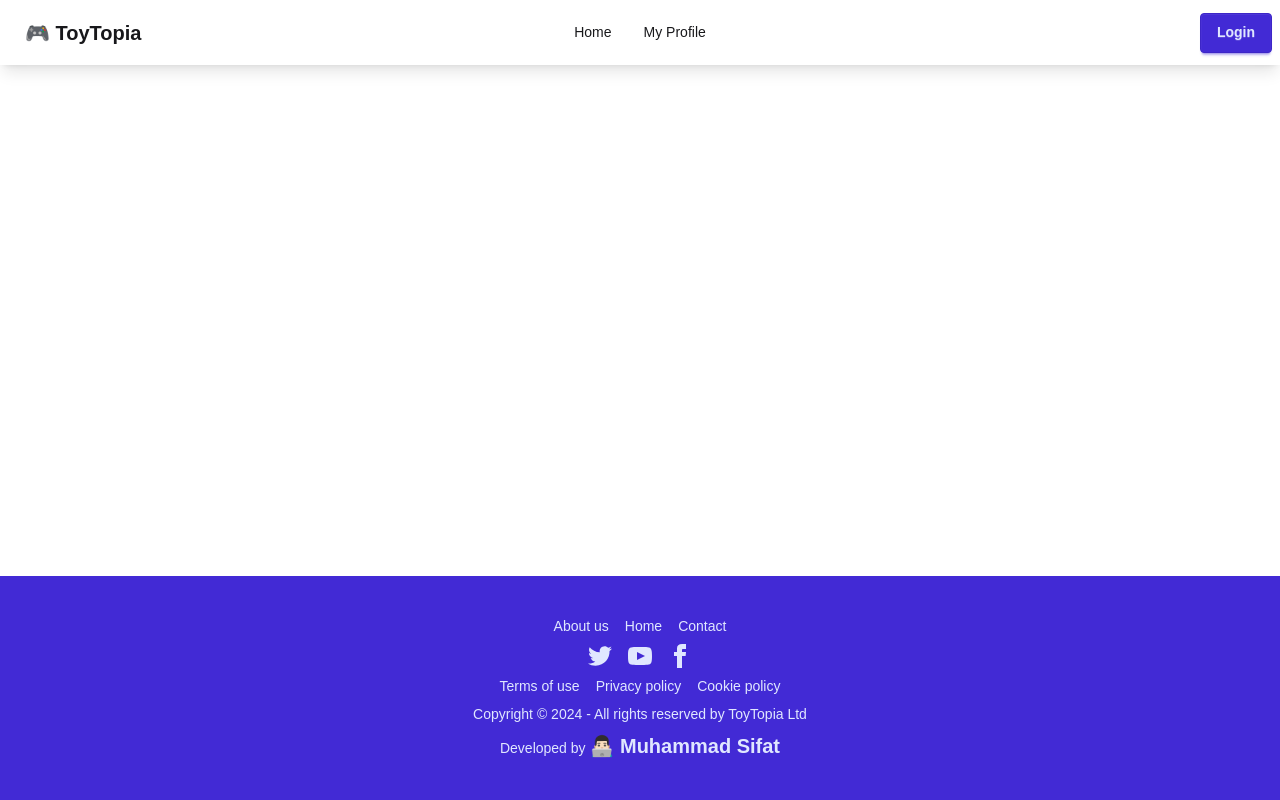
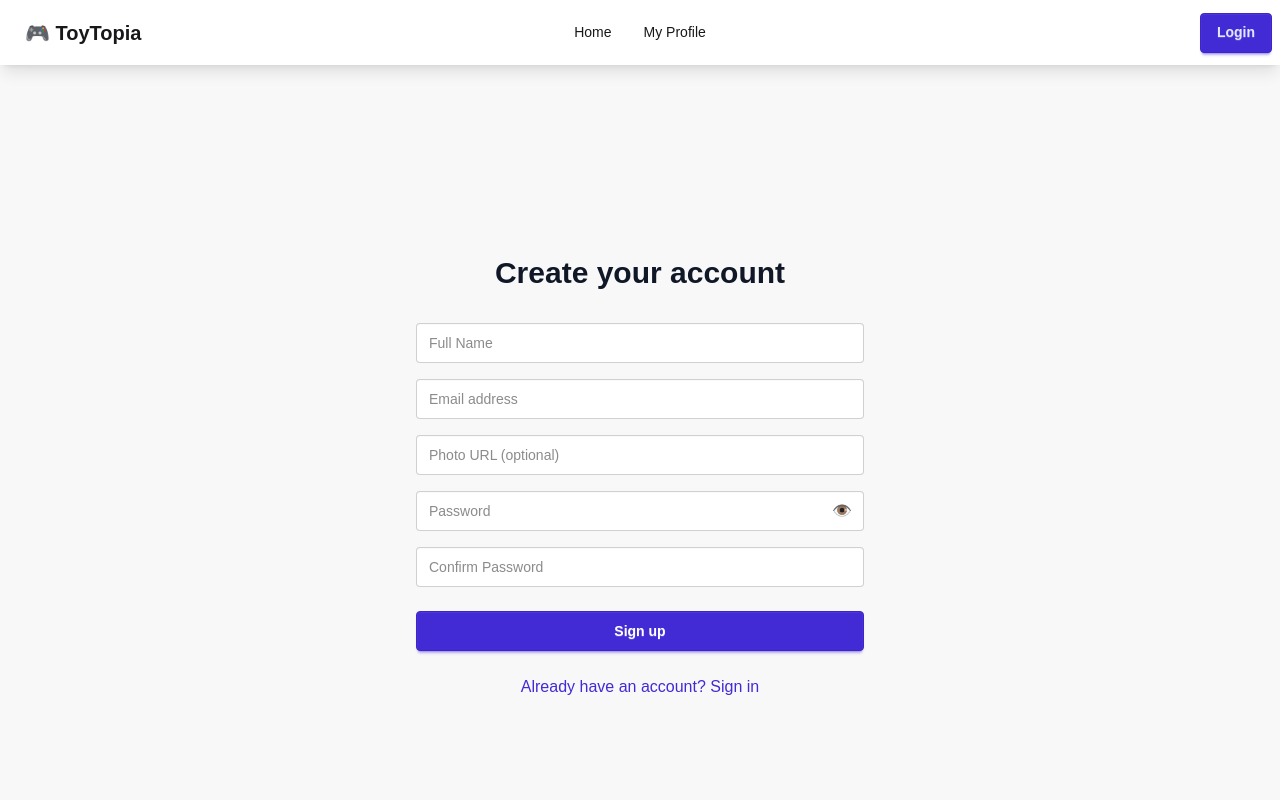
Before and after one commit to mdsifat-dev/ToyTopia, a React (Vite) app: page /register in a window 1280 px wide. Shown: the top 800 px of the page. Built offline with nearby package versions, Linux system fonts and the light colour scheme; a web font is replaced by a local one.

Commit message:
login, sign-up and forgot password page created

```diff
--- a/src/App.jsx
+++ b/src/App.jsx
@@ -4,6 +4,9 @@ import "./App.css";
 import Navbar from "./components/Navbar";
 import Home from "./pages/Home";
 import Footer from "./components/Footer";
+import Login from "./pages/Login";
+import Register from "./pages/Register";
+import ForgotPassword from "./pages/ForgotPassword";
 
 function App() {
   return (
@@ -14,6 +17,9 @@ function App() {
         <main className="grow">
           <Routes>
             <Route path="/" element={<Home />} />
+            <Route path="/login" element={<Login />} />
+            <Route path="/register" element={<Register />} />
+            <Route path="/forgot-password" element={<ForgotPassword />} />
           </Routes>
         </main>
         <Footer />
--- /dev/null
+++ b/src/pages/ForgotPassword.jsx
@@ -0,0 +1,55 @@
+// src/pages/ForgotPassword.jsx
+import React, { useState } from "react";
+import { Link } from "react-router-dom";
+
+const ForgotPassword = () => {
+  const [email, setEmail] = useState("");
+
+  const handleSubmit = (e) => {
+    e.preventDefault();
+    alert(
+      "Password reset functionality will be implemented with Firebase authentication."
+    );
+  };
+
+  return (
+    <div className="min-h-screen flex items-center justify-center bg-base-200 py-12 px-4">
+      <div className="max-w-md w-full space-y-8">
+        <div>
+          <h2 className="mt-6 text-center text-3xl font-bold text-gray-900">
+            Reset Your Password
+          </h2>
+          <p className="mt-2 text-center text-sm text-gray-600">
+            Enter your email and we'll send you a link to reset your password.
+          </p>
+        </div>
+        <form className="mt-8 space-y-6" onSubmit={handleSubmit}>
+          <div className="form-control">
+            <input
+              type="email"
+              required
+              className="input input-bordered w-full"
+              placeholder="Email address"
+              value={email}
+              onChange={(e) => setEmail(e.target.value)}
+            />
+          </div>
+
+          <div>
+            <button type="submit" className="btn btn-primary w-full text-white">
+              Send Reset Link
+            </button>
+          </div>
+
+          <div className="text-center">
+            <Link to="/login" className="text-primary hover:underline">
+              Back to Login
+            </Link>
+          </div>
+        </form>
+      </div>
+    </div>
+  );
+};
+
+export default ForgotPassword;
--- /dev/null
+++ b/src/pages/Login.jsx
@@ -0,0 +1,101 @@
+// src/pages/Login.jsx
+import React, { useState } from "react";
+import { Link } from "react-router-dom";
+
+const Login = () => {
+  const [formData, setFormData] = useState({
+    email: "",
+    password: "",
+  });
+
+  const handleChange = (e) => {
+    setFormData({
+      ...formData,
+      [e.target.name]: e.target.value,
+    });
+  };
+
+  const handleSubmit = (e) => {
+    e.preventDefault();
+    alert(
+      "Login functionality will be implemented with Firebase authentication."
+    );
+  };
+
+  return (
+    <div className="min-h-screen flex items-center justify-center bg-base-200 py-12 px-4">
+      <div className="max-w-md w-full space-y-8">
+        <div>
+          <h2 className="mt-6 text-center text-3xl font-bold text-gray-900">
+            Sign in to your account
+          </h2>
+        </div>
+        <form className="mt-8 space-y-6" onSubmit={handleSubmit}>
+          <div className="space-y-4">
+            <div className="form-control">
+              <input
+                name="email"
+                type="email"
+                required
+                className="input input-bordered w-full"
+                placeholder="Email address"
+                value={formData.email}
+                onChange={handleChange}
+              />
+            </div>
+            <div className="form-control">
+              <input
+                name="password"
+                type="password"
+                required
+                className="input input-bordered w-full"
+                placeholder="Password"
+                value={formData.password}
+                onChange={handleChange}
+              />
+            </div>
+          </div>
+
+          <div className="flex items-center justify-between">
+            <div className="text-sm">
+              <Link
+                to="/forgot-password"
+                className="text-primary hover:underline"
+              >
+                Forgot your password?
+              </Link>
+            </div>
+          </div>
+
+          <div>
+            <button type="submit" className="btn btn-primary w-full text-white">
+              Sign in
+            </button>
+          </div>
+
+          <div className="divider">OR</div>
+
+          <div>
+            <button
+              type="button"
+              className="btn btn-outline w-full"
+              onClick={() =>
+                alert("Google login will be implemented with Firebase")
+              }
+            >
+              Sign in with Google
+            </button>
+          </div>
+
+          <div className="text-center">
+            <Link to="/register" className="text-primary hover:underline">
+              Don't have an account? Sign up
+            </Link>
+          </div>
+        </form>
+      </div>
+    </div>
+  );
+};
+
+export default Login;
--- /dev/null
+++ b/src/pages/Register.jsx
@@ -0,0 +1,119 @@
+// src/pages/Register.jsx
+import React, { useState } from "react";
+import { Link } from "react-router-dom";
+
+const Register = () => {
+  const [formData, setFormData] = useState({
+    name: "",
+    email: "",
+    photoURL: "",
+    password: "",
+    confirmPassword: "",
+  });
+  const [showPassword, setShowPassword] = useState(false);
+
+  const handleChange = (e) => {
+    setFormData({
+      ...formData,
+      [e.target.name]: e.target.value,
+    });
+  };
+
+  const handleSubmit = (e) => {
+    e.preventDefault();
+    alert(
+      "Registration functionality will be implemented with Firebase authentication."
+    );
+  };
+
+  return (
+    <div className="min-h-screen flex items-center justify-center bg-base-200 py-12 px-4">
+      <div className="max-w-md w-full space-y-8">
+        <div>
+          <h2 className="mt-6 text-center text-3xl font-bold text-gray-900">
+            Create your account
+          </h2>
+        </div>
+        <form className="mt-8 space-y-6" onSubmit={handleSubmit}>
+          <div className="space-y-4">
+            <div className="form-control">
+              <input
+                name="name"
+                type="text"
+                required
+                className="input input-bordered w-full"
+                placeholder="Full Name"
+                value={formData.name}
+                onChange={handleChange}
+              />
+            </div>
+            <div className="form-control">
+              <input
+                name="email"
+                type="email"
+                required
+                className="input input-bordered w-full"
+                placeholder="Email address"
+                value={formData.email}
+                onChange={handleChange}
+              />
+            </div>
+            <div className="form-control">
+              <input
+                name="photoURL"
+                type="url"
+                className="input input-bordered w-full"
+                placeholder="Photo URL (optional)"
+                value={formData.photoURL}
+                onChange={handleChange}
+              />
+            </div>
+            <div className="form-control relative">
+              <input
+                name="password"
+                type={showPassword ? "text" : "password"}
+                required
+                className="input input-bordered w-full pr-10"
+                placeholder="Password"
+                value={formData.password}
+                onChange={handleChange}
+              />
+              <button
+                type="button"
+                className="absolute inset-y-0 right-0 pr-3 flex items-center"
+                onClick={() => setShowPassword(!showPassword)}
+              >
+                {showPassword ? "🙈" : "👁️"}
+              </button>
+            </div>
+            <div className="form-control">
+              <input
+                name="confirmPassword"
+                type="password"
+                required
+                className="input input-bordered w-full"
+                placeholder="Confirm Password"
+                value={formData.confirmPassword}
+                onChange={handleChange}
+              />
+            </div>
+          </div>
+
+          <div>
+            <button type="submit" className="btn btn-primary w-full text-white">
+              Sign up
+            </button>
+          </div>
+
+          <div className="text-center">
+            <Link to="/login" className="text-primary hover:underline">
+              Already have an account? Sign in
+            </Link>
+          </div>
+        </form>
+      </div>
+    </div>
+  );
+};
+
+export default Register;
```
